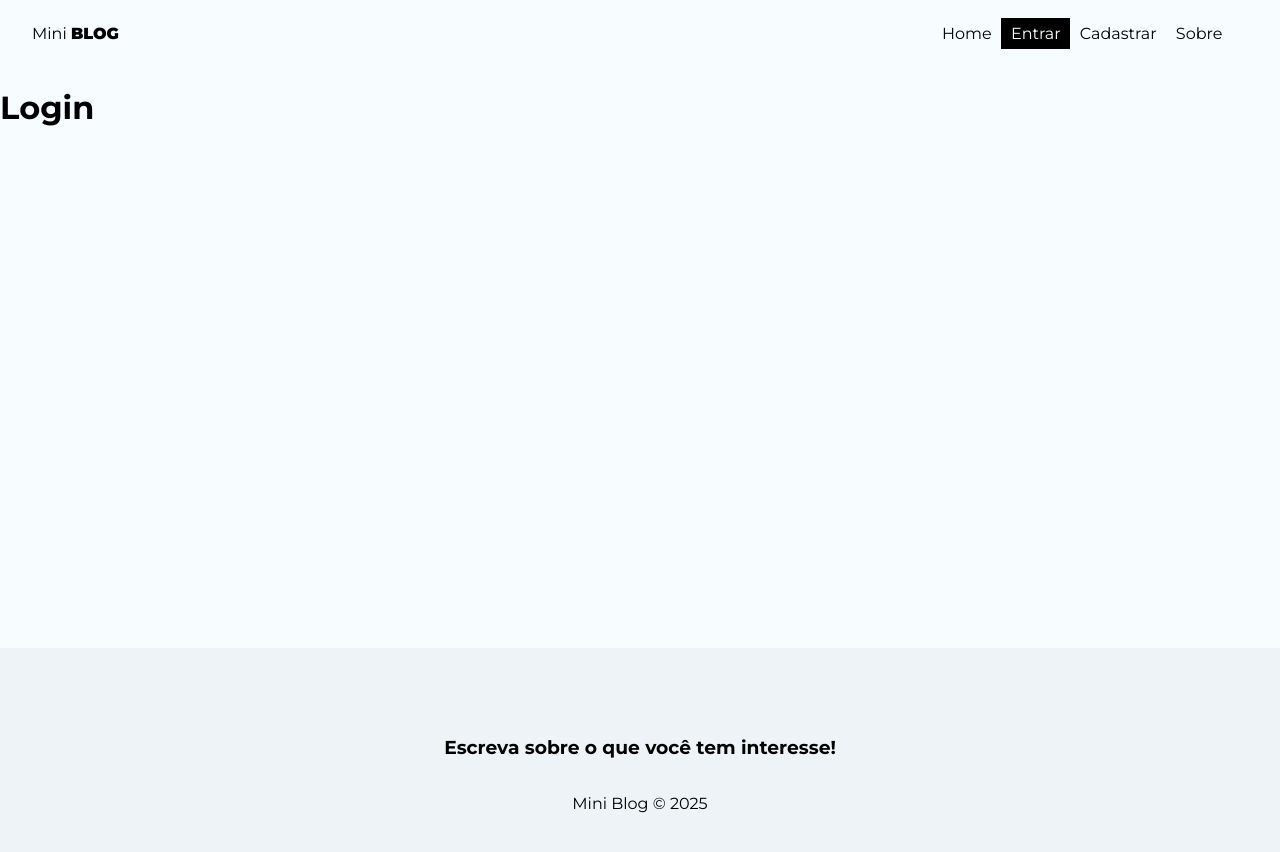
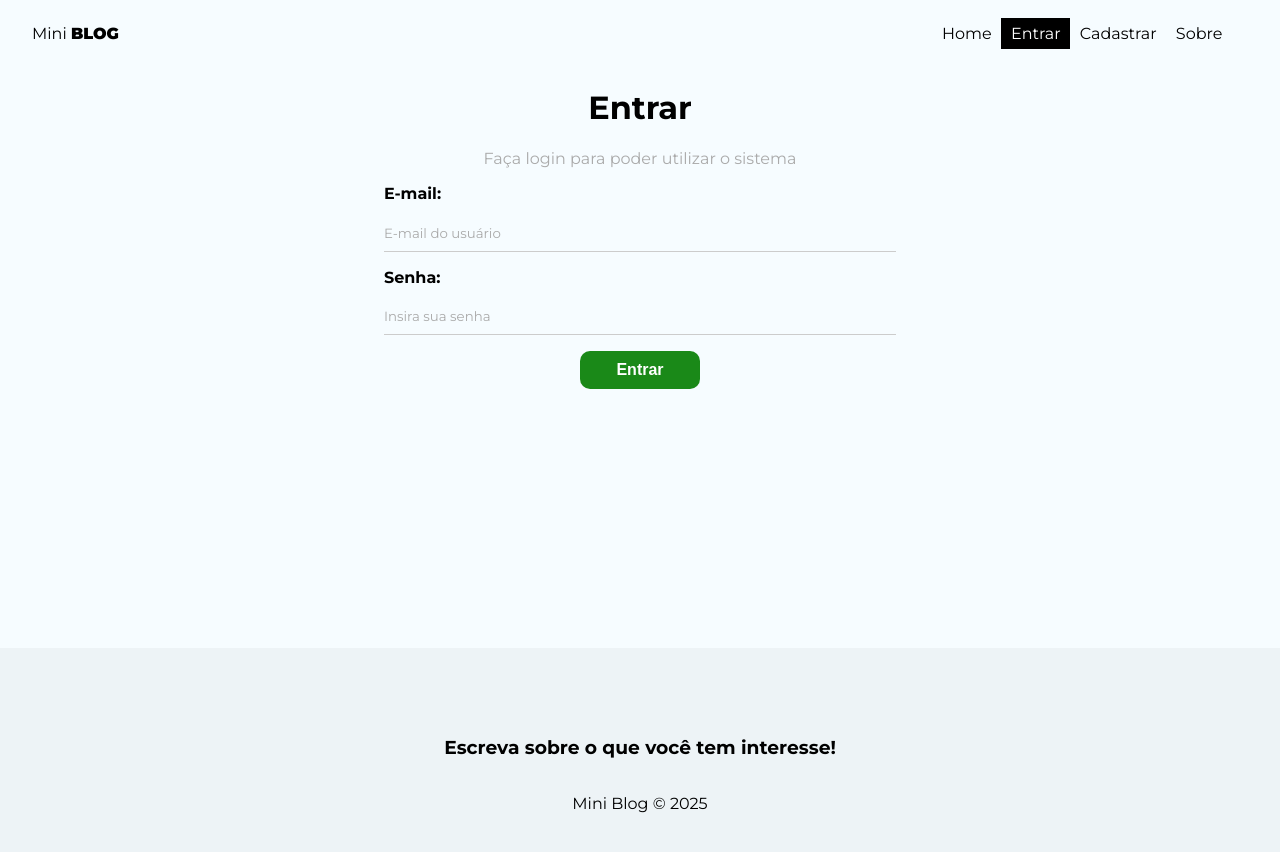
Before and after one commit to EduardoAlmeida10/react-do-zero-a-maestria, a React (Vite) app in the folder 10_MINIBLOG/miniblog/: page /login in a window 1280 px wide. Shown: the top 852 px of the page. Built offline with nearby package versions, Linux system fonts and the light colour scheme; no server answers.

Commit message:
feat: page login finished

```diff
--- a/10_MINIBLOG/miniblog/src/hooks/useAuthentication.js
+++ b/10_MINIBLOG/miniblog/src/hooks/useAuthentication.js
@@ -70,6 +70,34 @@
         signOut(auth)
     }
 
+    const login = async (data) => {
+
+        checkIsCancelled()
+
+        setLoading(true)
+        setError(false)
+
+        try {
+
+            await signInWithEmailAndPassword(auth, data.email, data.password)
+            setLoading(false)
+
+        } catch (error) {
+
+            let systemErrorMessage
+
+            if (error.code === "auth/invalid-credential") {
+                systemErrorMessage = "Credenciais inválidas. Verifique e-mail e senha.";
+            } else {
+                systemErrorMessage = "Ocorreu um erro, por favor tente mais tarde.";
+            }
+
+            setError(systemErrorMessage)
+            setLoading(false)
+        }
+
+    }
+
     useEffect(() => {
         return () => setCancelled(true)
     }, [])
@@ -79,7 +107,8 @@
         createUser,
         error,
         loading,
-        logout
+        logout,
+        login
     }
 
 }
--- a/10_MINIBLOG/miniblog/src/pages/Login/Login.jsx
+++ b/10_MINIBLOG/miniblog/src/pages/Login/Login.jsx
@@ -1,9 +1,68 @@
 import styles from "./Login.module.css"
 
-function Login(){
-    return(
-        <div>
-            <h1>Login</h1>
+import { useAuthentication } from "../../hooks/useAuthentication"
+import { useEffect, useState } from "react"
+
+function Login() {
+
+    const [email, setEmail] = useState("")
+    const [password, setPassword] = useState("")
+    const [error, setError] = useState("")
+
+    const { login, error: AuthError, loading } = useAuthentication()
+
+    const handleSubmit = async (e) => {
+        e.preventDefault()
+
+        setError("")
+
+        const user = {
+            email,
+            password
+        }
+
+        const res = await login(user)
+
+        console.log(res);
+    }
+
+    useEffect(() => {
+        if (AuthError) {
+            setError(AuthError)
+        }
+    }, [AuthError])
+
+    return (
+        <div className={styles.login}>
+            <h1>Entrar</h1>
+            <p>Faça login para poder utilizar o sistema</p>
+            <form onSubmit={handleSubmit}>
+                <label>
+                    <span>E-mail:</span>
+                    <input
+                        type="email"
+                        name="email"
+                        required
+                        placeholder="E-mail do usuário"
+                        value={email}
+                        onChange={(e) => setEmail(e.target.value)}
+                    />
+                </label>
+                <label>
+                    <span>Senha:</span>
+                    <input
+                        type="password"
+                        name="password"
+                        required
+                        placeholder="Insira sua senha"
+                        value={password}
+                        onChange={(e) => setPassword(e.target.value)}
+                    />
+                </label>
+                {error && <p className="error">{error}</p>}
+                {!loading && <button className="btn">Entrar</button>}
+                {loading && <button className="btn" disabled>Aguarde...</button>}
+            </form>
         </div>
     )
 }
--- a/10_MINIBLOG/miniblog/src/pages/Login/Login.module.css
+++ b/10_MINIBLOG/miniblog/src/pages/Login/Login.module.css
@@ -0,0 +1,7 @@
+.login{
+    text-align: center;
+}
+
+.login p{
+    color: #aaa;
+}
--- a/10_MINIBLOG/miniblog/src/pages/Register/Register.jsx
+++ b/10_MINIBLOG/miniblog/src/pages/Register/Register.jsx
@@ -1,6 +1,6 @@
-import { useAuthentication } from "../../hooks/useAuthentication"
 import styles from "./Register.module.css"
 
+import { useAuthentication } from "../../hooks/useAuthentication"
 import { useEffect, useState } from "react"
 
 function Register() {
```
